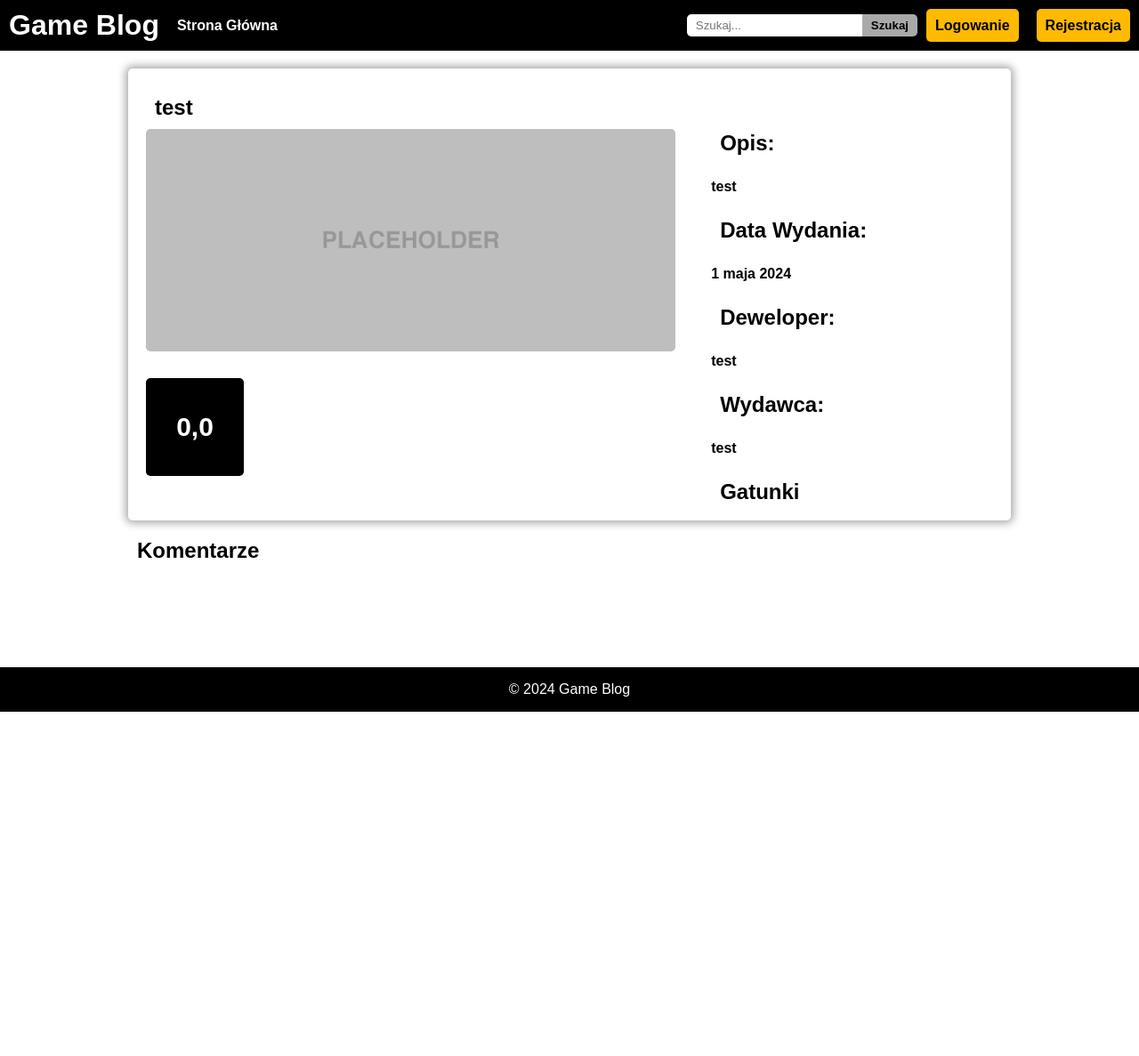
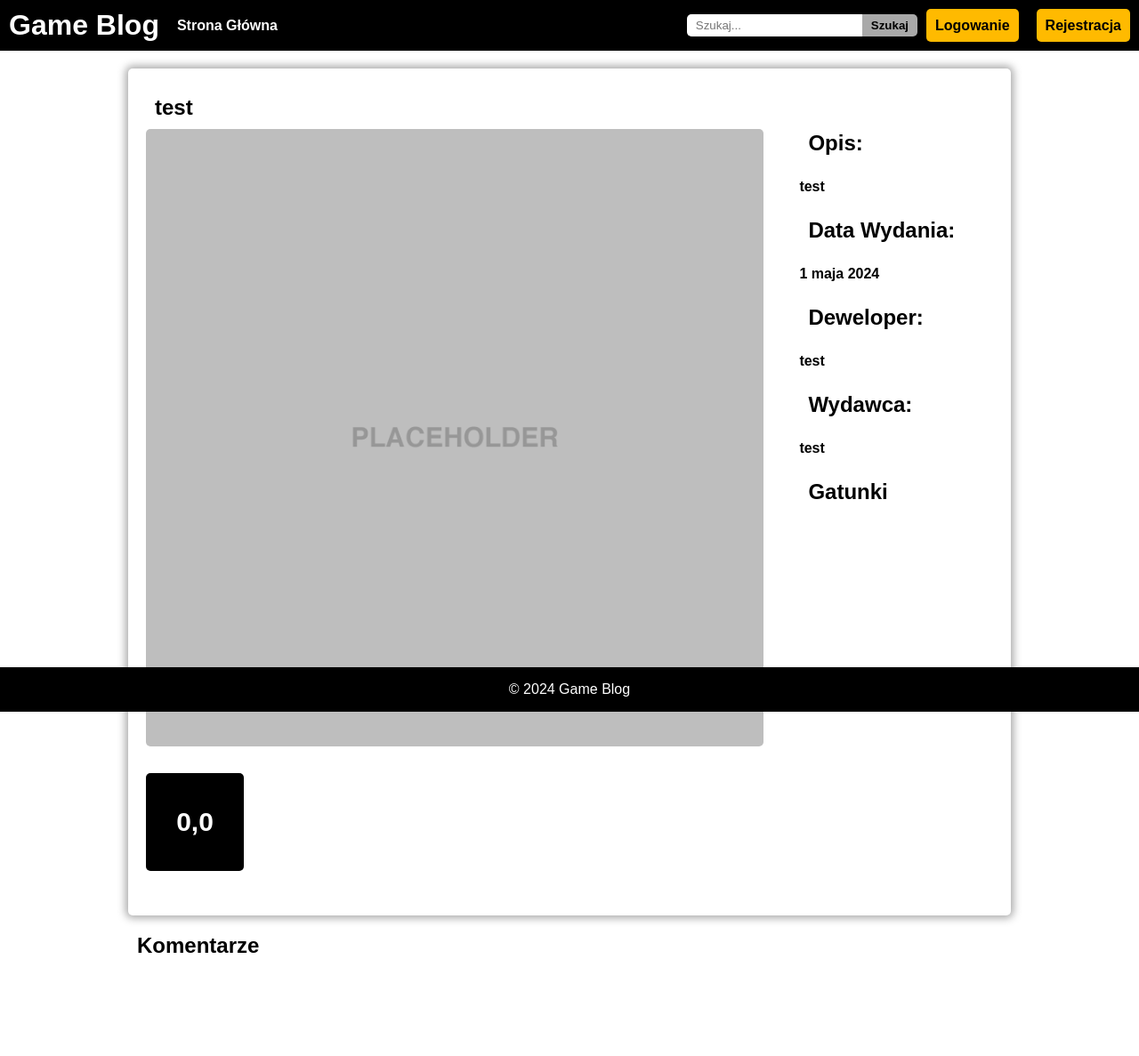
Before and after one commit to Birband/WWW, a Django app: page /game/4 in a window 1280 px wide. Shown: the whole page at 89% size. Before the commit the page ends 800 px from the top, so only its background shows below. Run offline with Django 5.2, Linux system fonts and the light colour scheme; data comes from the database, SQL or seed files in the repository.

Commit message:
zmiana stylu

```diff
--- a/gameblog/blog/static/blog/style.css
+++ b/gameblog/blog/static/blog/style.css
@@ -186,7 +186,7 @@ footer {
 #game-main {
     display: flex;
     flex-direction: column;
-    width: 60%;
+    width: 70%;
     margin: 20px;
 }
 
@@ -196,9 +196,14 @@ footer {
     padding: 10px;
 }
 
+.cover {
+    display: flex;
+    width: 100%;
+}
+
 #game img {
     width: 100%;
-    height: 250px;
+    min-width: 300px;
     object-fit: cover;
     border-radius: 5px;
 }
--- a/gameblog/blog/templates/blog/game.html
+++ b/gameblog/blog/templates/blog/game.html
@@ -5,11 +5,13 @@
     <div id="game-main">
         <h2>{{ game.title }}</h2>
         <!-- get image -->
+        <div class="cover">
         {% if game.cover %}
         <img src="/media/{{game.cover}}" alt="{{ game.title }}" />
         {% else %}
         <img src="/media/covers/none.png" alt="{{ game.title }}" />
         {% endif %}
+        </div>
         <p class="game-score">{{ game.rating }}</p>
         {% load custom_tags %}
         {% if user|has_group:'admin' %}
--- a/gameblog/gameblog/settings.py
+++ b/gameblog/gameblog/settings.py
@@ -26,7 +26,8 @@ SECRET_KEY = 'django-insecure-_yxon(+#!%q^g%h#%-55!apw%z^5i43$j8ggg^pdtyb(2qplhl
 DEBUG = True
 
 ALLOWED_HOSTS = [
-    '51.83.130.122'
+    '51.83.130.122',
+    '127.0.0.1'
 ]
 
 # Application definition
```
